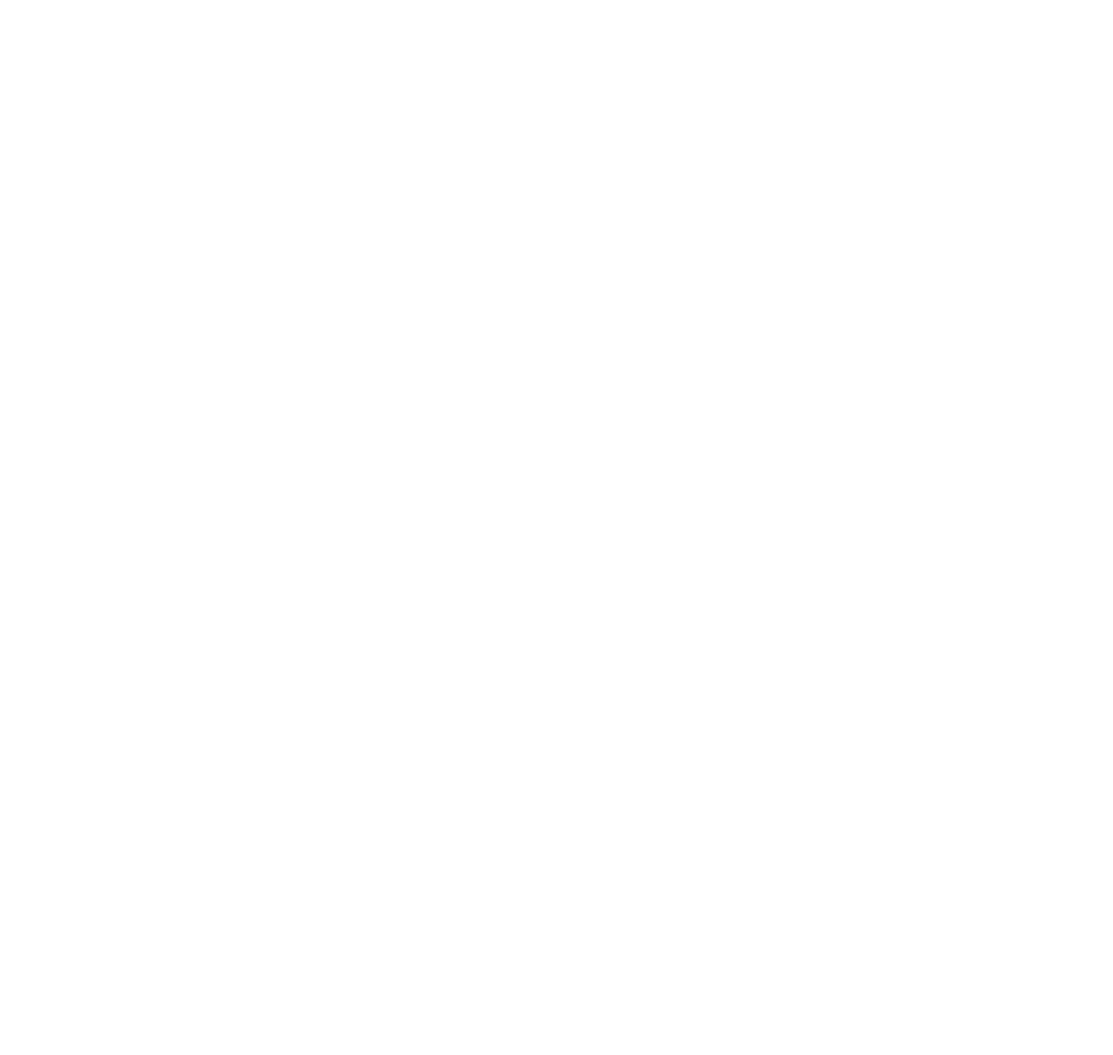
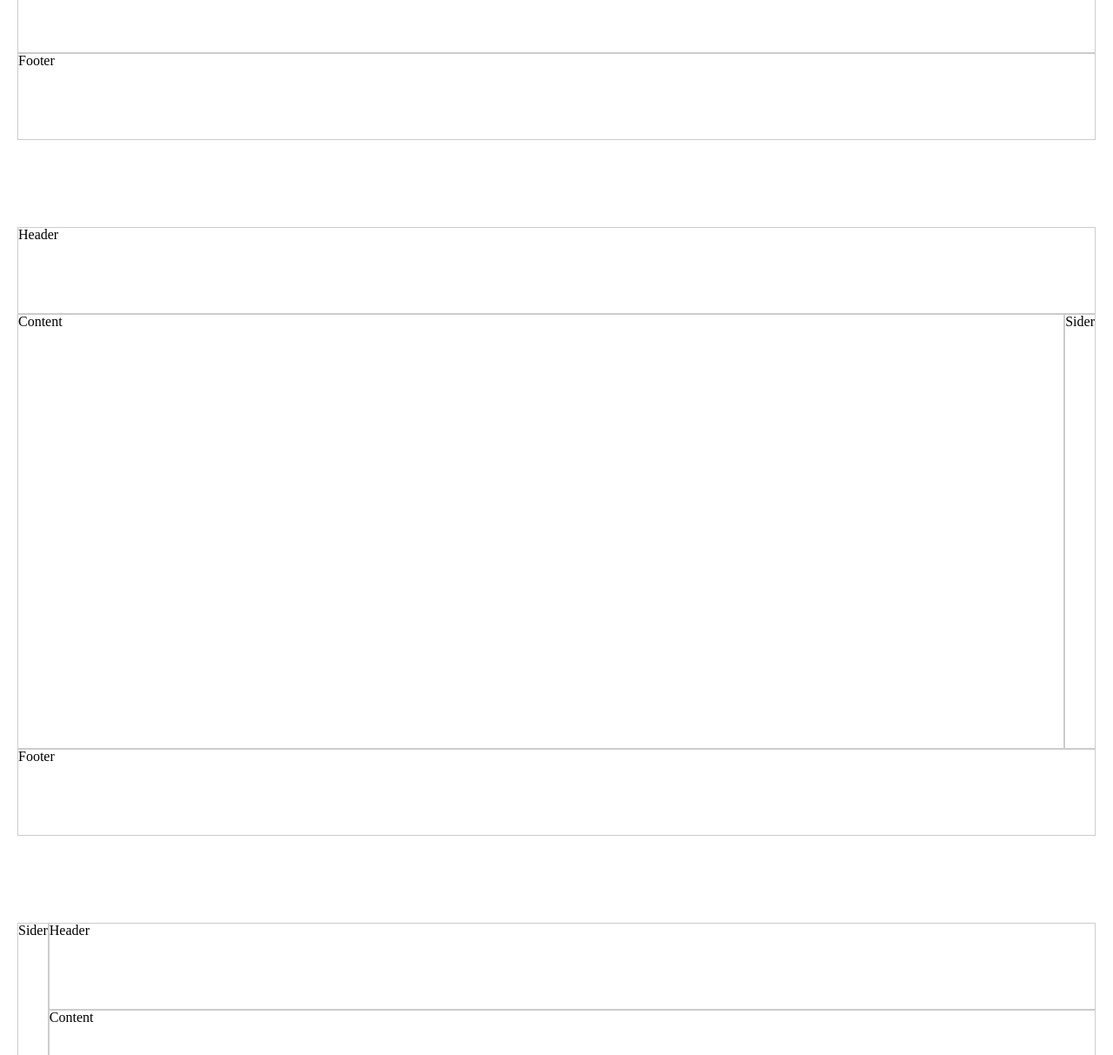
Before and after one commit to baggio10czm/Czm-Vue-UI, a Vue app: page / in a window 1280 px wide. Shown: the part 1247-2460 px from the top of the page at 87% size. Before the commit the page ends 800 px from the top, so only its background shows below. Built offline with nearby package versions, Linux system fonts and the light colour scheme.

Commit message:
布局组件 done

```diff
--- a/src/App.vue
+++ b/src/App.vue
@@ -16,7 +16,7 @@
         <c-button icon="right" icon-position="right">下一页</c-button>
       </button-group>
     </div>
-  <!--   input 组件  -->
+    <!--   input 组件  -->
     <div class="input">
       <c-input v-model="inputValue"></c-input>
       <c-input v-model="inputValue" @change="inputChange"></c-input>
@@ -25,35 +25,106 @@
       <c-input value="error" error="用户名错误"></c-input>
     </div>
     <!--  布局row col 组件  -->
-    <div class="layout">
+    <div class="Grid">
       <row gutter="20">
-        <column span="12"><div class="content">Czm</div></column>
-        <column span="12"><div class="content">Cmx</div></column>
-        <column span="12"><div class="content">Yyy</div></column>
-        <column span="3"><div class="content">Cjq</div></column>
-        <column span="2" offset="7"><div class="content">=7=</div></column>
+        <column span="12">
+          <div class="content">Czm</div>
+        </column>
+        <column span="12">
+          <div class="content">Cmx</div>
+        </column>
+        <column span="12">
+          <div class="content">Yyy</div>
+        </column>
+        <column span="3">
+          <div class="content">Cjq</div>
+        </column>
+        <column span="2" offset="7">
+          <div class="content">=7=</div>
+        </column>
       </row>
 
       <row gutter="20">
-        <column span="4"><div class="content">YYY</div></column>
-        <column span="8"><div class="content">YYY</div></column>
-        <column span="5"><div class="content">CMX</div></column>
-        <column span="4"><div class="content">CJQ</div></column>
+        <column span="4">
+          <div class="content">YYY</div>
+        </column>
+        <column span="8">
+          <div class="content">YYY</div>
+        </column>
+        <column span="5">
+          <div class="content">CMX</div>
+        </column>
+        <column span="4">
+          <div class="content">CJQ</div>
+        </column>
       </row>
 
       <row gutter="20">
-        <column span="3"><div class="content">LOVE</div></column>
-        <column span="3" offset="1"><div class="content">HOPE</div></column>
-        <column span="3" offset="8"><div class="content">FAITH</div></column>
+        <column span="3">
+          <div class="content">LOVE</div>
+        </column>
+        <column span="3" offset="1">
+          <div class="content">HOPE</div>
+        </column>
+        <column span="3" offset="8">
+          <div class="content">FAITH</div>
+        </column>
       </row>
 
       <row gutter="20" align="center">
-        <column span="3" :xs="{ span: 12 }" :sm="{ span: 8 }" :md="{ span: 3, offset: 1 }"><div class="content">LOVE</div></column>
-        <column span="3" :xs="{ span: 12 }" :sm="{ span: 8 }" :md="{ span: 3, offset: 1 }"><div class="content">HOPE</div></column>
-        <column span="3" :xs="{ span: 12 }" :sm="{ span: 8 }" :md="{ span: 3, offset: 1 }"><div class="content">FAITH</div></column>
+        <column span="3" :xs="{ span: 12 }" :sm="{ span: 8 }" :md="{ span: 3, offset: 1 }">
+          <div class="content">LOVE</div>
+        </column>
+        <column span="3" :xs="{ span: 12 }" :sm="{ span: 8 }" :md="{ span: 3, offset: 1 }">
+          <div class="content">HOPE</div>
+        </column>
+        <column span="3" :xs="{ span: 12 }" :sm="{ span: 8 }" :md="{ span: 3, offset: 1 }">
+          <div class="content">FAITH</div>
+        </column>
       </row>
+    </div>
 
-    </div>
+    <c-layout style="height: 700px">
+      <c-header class="demo">
+        <div>Header</div>
+      </c-header>
+      <c-content class="demo">
+        <div>Content</div>
+      </c-content>
+      <c-footer class="demo">
+        <div>Footer</div>
+      </c-footer>
+    </c-layout>
+
+    <c-layout style="height: 700px; margin-top: 100px;">
+      <c-header class="demo">
+        <div>Header</div>
+      </c-header>
+      <c-layout>
+        <c-content class="demo">
+          <div>Content</div>
+        </c-content>
+        <c-sider class="demo">Sider</c-sider>
+      </c-layout>
+      <c-footer class="demo">
+        <div>Footer</div>
+      </c-footer>
+    </c-layout>
+
+    <c-layout style="height: 700px; margin-top: 100px;">
+      <c-sider class="demo">Sider</c-sider>
+      <c-layout>
+        <c-header class="demo">
+          <div>Header</div>
+        </c-header>
+        <c-content class="demo">
+          <div>Content</div>
+        </c-content>
+        <c-footer class="demo">
+          <div>Footer</div>
+        </c-footer>
+      </c-layout>
+    </c-layout>
   </div>
 </template>
 
@@ -80,13 +151,14 @@
   @import "~@/stylus/reset"
   body
     margin: 0
+
   #app
     padding 20px
     color $color-text
     -webkit-font-smoothing antialiased
     -moz-osx-font-smoothing grayscale
 
-    .button,.input
+    .button, .input
       display: flex
       margin-bottom: 20px
       padding: 20px
@@ -95,11 +167,16 @@
 
       > button
         margin-right: 20px
+
     .input > div
-        margin-right 20px
+      margin-right 20px
 
-    .layout
+    .Grid
       .content
         height: 100px
         border: 1px solid yellowgreen
+
+    .demo
+      min-height: 100px
+      border: 1px solid #ccc
 </style>
--- /dev/null
+++ b/src/components/layout/cContent.vue
@@ -0,0 +1,16 @@
+<template>
+<div class="content">
+  <slot></slot>
+</div>
+</template>
+
+<script>
+export default {
+  name: 'cContent'
+}
+</script>
+
+<style lang="stylus" scoped>
+.content
+  flex-grow 1
+</style>
--- /dev/null
+++ b/src/components/layout/cFooter.vue
@@ -0,0 +1,15 @@
+<template>
+<div class="footer">
+  <slot></slot>
+</div>
+</template>
+
+<script>
+export default {
+  name: 'cFooter'
+}
+</script>
+
+<style lang="stylus" scoped>
+
+</style>
--- /dev/null
+++ b/src/components/layout/cHeader.vue
@@ -0,0 +1,15 @@
+<template>
+<div class="header">
+  <slot></slot>
+</div>
+</template>
+
+<script>
+export default {
+  name: 'cHeader'
+}
+</script>
+
+<style lang="stylus" scoped>
+
+</style>
--- /dev/null
+++ b/src/components/layout/cSider.vue
@@ -0,0 +1,15 @@
+<template>
+<div class="sider">
+  <slot></slot>
+</div>
+</template>
+
+<script>
+export default {
+  name: 'cSider'
+}
+</script>
+
+<style lang="stylus" scoped>
+
+</style>
--- /dev/null
+++ b/src/components/layout/layout.vue
@@ -0,0 +1,38 @@
+<template>
+<div class="layout" :class="layoutClass">
+  <slot></slot>
+</div>
+</template>
+
+<script>
+export default {
+  name: 'layout',
+  data () {
+    return {
+      layoutClass: {
+        hasSider: false
+      }
+    }
+  },
+  mounted () {
+    console.log(this.$children
+    )
+    this.$children.forEach(vm => {
+      // 如果有 sider 组件就加一个class 标记
+      if (vm.$options.name === 'cSider') {
+        this.layoutClass.hasSider = true
+      }
+    })
+  }
+}
+</script>
+
+<style lang="stylus" scoped>
+.layout
+  flex-grow 1
+  display: flex;
+  height 100%
+  flex-direction column
+  &.hasSider
+    flex-direction row
+</style>
```
Also changed, not shown: src/main.js (+12 -2 lines).
